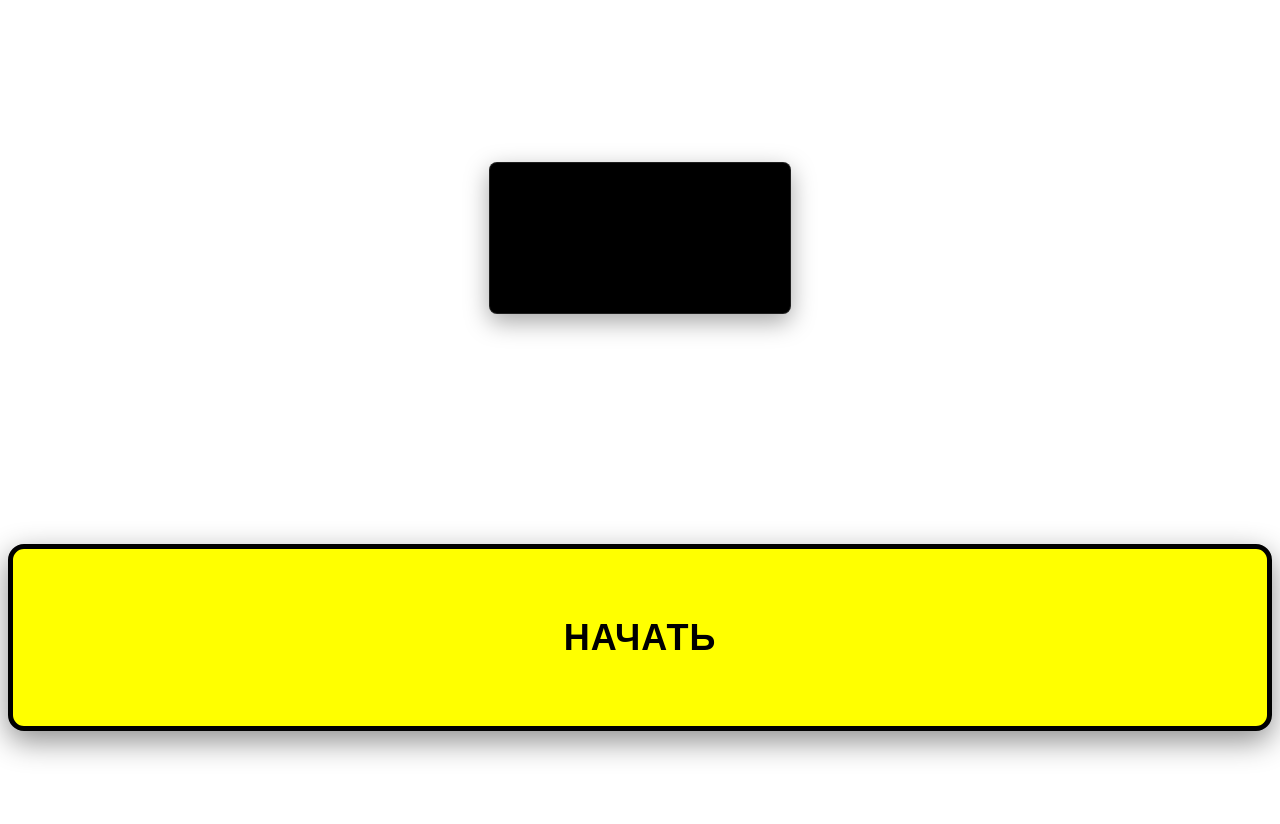
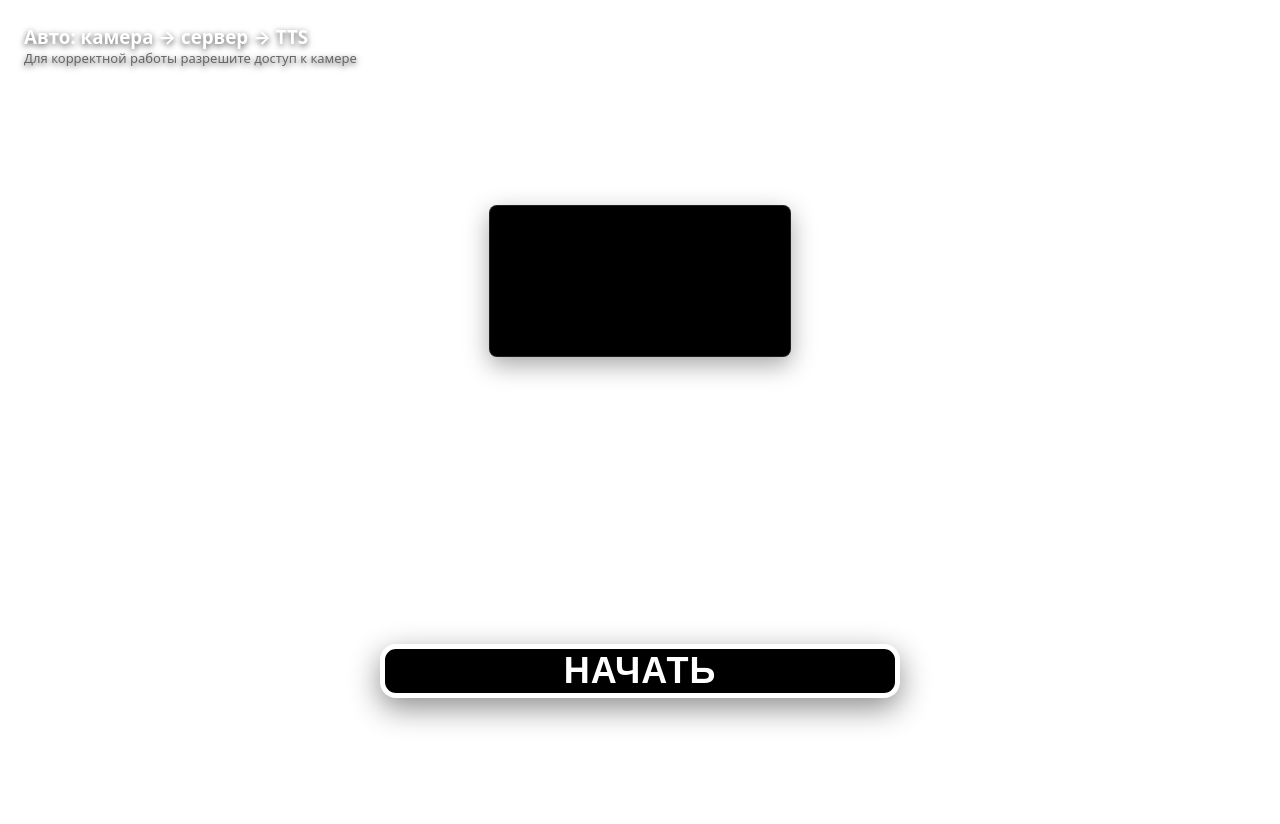
Before and after one commit to vplotnikov16/cv-navigation-assistant, a FastAPI app: page / in a window 1280 px wide. Before the commit the page ends 759 px from the top, so only its background shows below. Run offline with FastAPI, Linux system fonts and the light colour scheme.

Commit message:
Revert "Попытка исправить UI"
This reverts commit 0ba82ec0b73ae7d2e655a104214ea5bb3a6a46a3.

```diff
--- a/app/static/css/base.css
+++ b/app/static/css/base.css
@@ -1,16 +1,19 @@
 /* базовые стили для всех страниц */
 :root {
+  --page-padding: 12px;
   --muted-color: #666;
   --bg-log: #fafafa;
   --border: #eee;
 
-  /* Контрастная кнопка для доступности - максимальный контраст для слабовидящих */
-  --start-btn-bg: #FFFF00;
-  --start-btn-color: #000000;
-  --start-btn-border: #000000;
+  /* кнопка НАЧАТЬ — контрастная для слабовидящих */
+  --start-btn-bg: #000;
+  --start-btn-color: #fff;
+  --start-btn-border: #ffffff;
 }
 
 html, body {
+  margin: 0;
+  padding: 0;
   height: 100%;
   font-family: system-ui, -apple-system, "Segoe UI", Roboto, "Helvetica Neue", Arial;
   background: #fff;
@@ -18,6 +21,7 @@ html, body {
 }
 
 main {
+  padding: var(--page-padding);
 }
 
 /* небольшая утилита для центровки */
@@ -37,10 +41,12 @@ main {
   white-space: pre-wrap;
   background: var(--bg-log);
   border: 1px solid var(--border);
+  padding: 10px;
   height: 240px;
   overflow: auto;
   font-family: monospace;
   font-size: 13px;
+  margin-top: 8px;
 }
 
 /* ensure main content area doesn't scroll under fixed bg */
--- a/app/static/css/index.css
+++ b/app/static/css/index.css
@@ -22,6 +22,8 @@
   box-sizing: border-box;
   display: flex;
   flex-direction: column;
+  padding: 16px;
+  gap: 12px;
 }
 
 /* Верхняя часть — реальное фото камеры (занимает ~2/3 пространства) */
@@ -35,7 +37,7 @@
 
 /* Видео в foreground: сохраняем aspect ratio, центрируем, вертикальный формат */
 #video {
-  max-height: calc(100vh * 2 / 3);
+  max-height: calc(66vh - 24px);
   width: auto;
   height: auto;
   object-fit: contain; /* сохраняет aspect ratio */
@@ -53,13 +55,14 @@
   display: flex;
   align-items: center;
   justify-content: center;
+  padding: 10px;
   box-sizing: border-box;
 }
 
 /* кнопка НАЧАТЬ */
 #start-button {
-  width: 100%;
-  height: calc(100vh / 3 - 100vh / 10); /* большая кнопка */
+  width: min(92%, 520px);
+  height: min(82%, 140px); /* большая кнопка */
   font-size: 36px;
   font-weight: 700;
   background: var(--start-btn-bg);
@@ -90,13 +93,29 @@
   display: none;
 }
 
+/* Мелкие элементы: заголовок и подсказки — делаем видимыми и контрастными */
+.camera-meta {
+  position: absolute;
+  top: 12px;
+  left: 12px;
+  z-index: 4;
+  color: #fff;
+  text-shadow: 0 2px 6px rgba(0,0,0,0.7);
+}
+
+/* лог под кнопкой (если нужен) — перекрывать не будет */
+#log {
+  position: relative;
+  z-index: 4;
+}
+
 /* адаптация для узких экранов (вертикальные телефоны) */
 @media (max-width: 420px) {
   #start-button {
     font-size: 28px;
-    height: calc(100vh / 3);
+    height: 110px;
   }
   #video {
-    max-height: calc(100vh * 2 / 3);
+    max-height: calc(60vh - 20px);
   }
 }
--- a/app/templates/index.html
+++ b/app/templates/index.html
@@ -12,6 +12,11 @@
 <video id="bg-video" autoplay playsinline muted></video>
 
 <div class="camera-root app-content" role="application" aria-label="Камера приложение">
+  <div class="camera-meta">
+    <h3 style="margin:0">Авто: камера → сервер → TTS</h3>
+    <div class="muted">Для корректной работы разрешите доступ к камере</div>
+  </div>
+
   <!-- верхние 2/3 — реальное изображение камеры, центрировано -->
   <div class="camera-foreground" aria-hidden="false">
     <!-- foreground видео — это то, что сейчас использовалось как #video -->
@@ -30,6 +35,9 @@
     <button id="voice-btn" aria-pressed="false">🎤 Голос</button>
     <span id="voice-status" class="muted" style="margin-left:8px">Ожидание</span>
   </div>
+
+  <h4 style="margin-top:6px; display:none">Лог (клиента):</h4>
+  <div id="log" style="display:none"></div>
 </div>
 
 {% endblock %}
```
